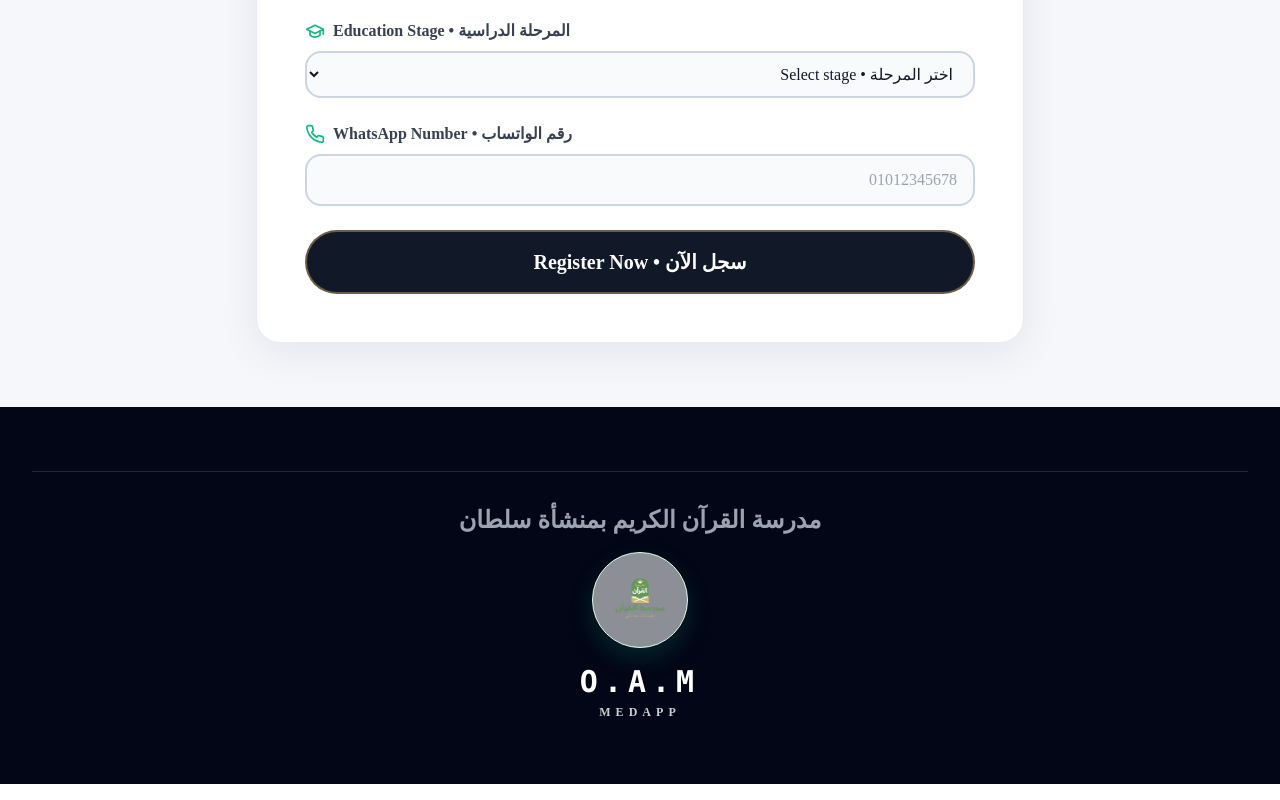
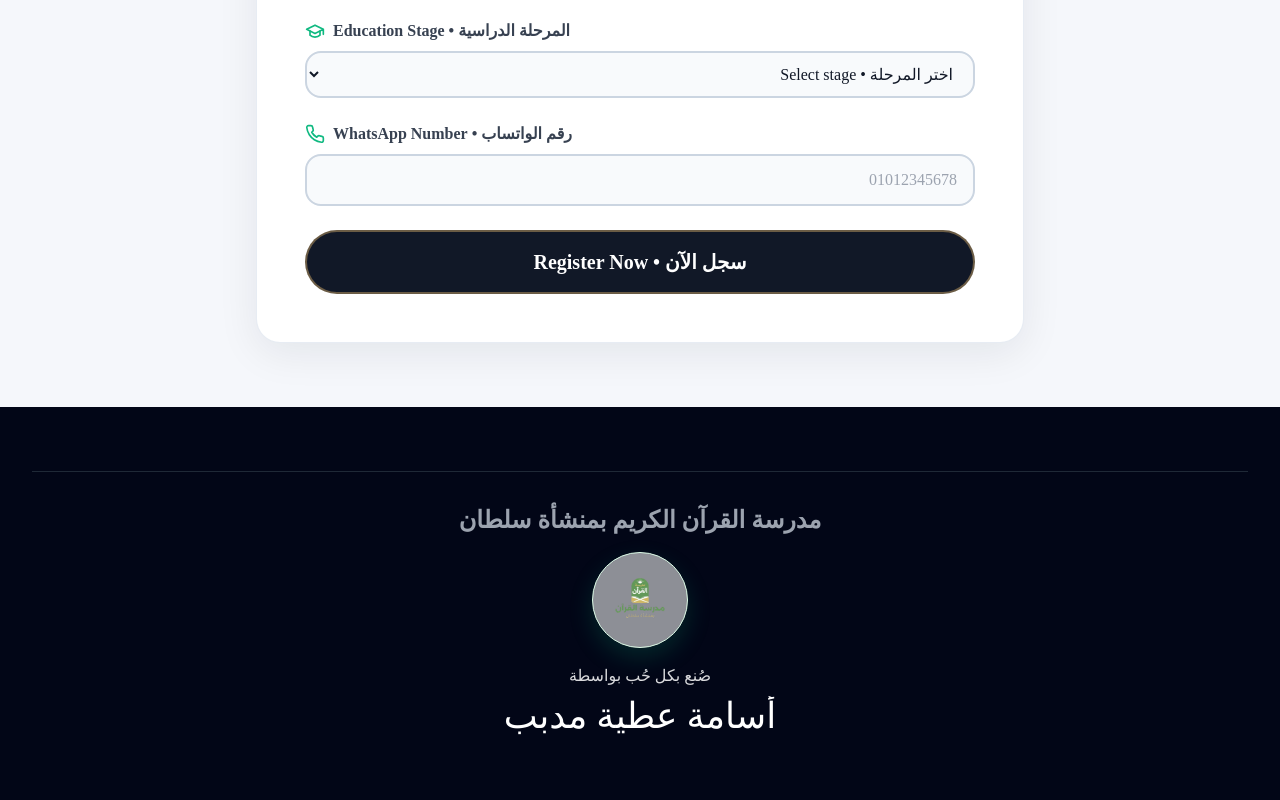
Before and after one commit to osamamedapplearn/manshia_quaran-school, a Next.js app: page /v2 in a window 1280 px wide. Shown: the part 7590-8390 px from the top of the page. Built offline with nearby package versions, Linux system fonts and the light colour scheme.

Commit message:
final: migrated V3 to root, updated uiVariant, and removed /v3 path

```diff
--- a/src/app/register/page.tsx
+++ b/src/app/register/page.tsx
@@ -9,8 +9,10 @@ export const metadata: Metadata = {
 
 export default function RegisterPage() {
     return (
-        <main id="main-content" className="min-h-screen pt-20">
-            <RegistrationForm variant="v1" />
+        <main id="main-content" className="v3-theme relative min-h-screen overflow-hidden bg-[#F8FAF5] pt-20">
+            <div className="pointer-events-none absolute inset-0 luxury-mesh" />
+            <div className="pointer-events-none absolute inset-0 bg-[linear-gradient(120deg,rgba(255,255,255,0.1)_0%,rgba(255,255,255,0)_45%)]" />
+            <RegistrationForm variant="v3" />
         </main>
     )
 }
--- a/src/app/v3/page.tsx
+++ /dev/null
@@ -1,21 +0,0 @@
-import HeroSection from '@/components/HeroSection'
-import AboutSection from '@/components/AboutSection'
-import SocialProofSection from '@/components/SocialProofSection'
-import GallerySection from '@/components/GallerySection'
-import RegistrationForm from '@/components/RegistrationForm'
-import Footer from '@/components/Footer'
-
-export default function HomeV3Page() {
-    return (
-        <main id="main-content" className="v3-theme relative min-h-screen overflow-hidden bg-[#F8FAF5]">
-            <div className="pointer-events-none absolute inset-0 luxury-mesh" />
-            <div className="pointer-events-none absolute inset-0 bg-[linear-gradient(120deg,rgba(255,255,255,0.1)_0%,rgba(255,255,255,0)_45%)]" />
-            <HeroSection variant="v3" />
-            <AboutSection variant="v3" />
-            <SocialProofSection variant="v3" />
-            <GallerySection variant="v3" />
-            <RegistrationForm variant="v3" />
-            <Footer variant="v3" />
-        </main>
-    )
-}
--- a/src/components/Footer.tsx
+++ b/src/components/Footer.tsx
@@ -43,38 +43,33 @@ export default function Footer({ variant = 'v1' }: FooterProps) {
                         </div>
                     </div>
 
+                    <p className={`mt-4 font-arabic text-sm sm:text-base ${variant === 'v3' ? 'text-[#064e3b]/85' : 'text-white/85'}`}>
+                        صُنع بكل حُب بواسطة
+                    </p>
+
                     {isMounted ? (
                         <motion.div
                             initial={{ opacity: 0, y: 10 }}
                             whileInView={{ opacity: 1, y: 0 }}
                             viewport={{ once: true }}
                             transition={{ duration: 0.55, ease: 'easeOut' }}
-                            className="mt-4 flex justify-center"
+                            className="mt-2 flex justify-center"
                         >
-                            <div className="flex flex-col items-center">
-                                <motion.p
-                                    className={`font-mono text-2xl sm:text-3xl font-black tracking-[0.2em] ${variant === 'v3' ? 'text-[#064e3b]' : 'text-white'}`}
-                                    animate={{ y: [0, -1, 0] }}
-                                    transition={{ duration: 3.2, repeat: Infinity, ease: 'easeInOut' }}
-                                >
-                                    O.A.M
-                                </motion.p>
-
-                                <p className={`mt-1 text-[11px] sm:text-xs font-semibold tracking-[0.42em] uppercase ${variant === 'v3' ? 'text-[#064e3b]/85' : 'text-white/80'}`}>
-                                    MEDAPP
-                                </p>
-                            </div>
+                            <motion.p
+                                className={`font-signature text-3xl sm:text-4xl leading-loose ${variant === 'v3' ? 'text-[#064e3b]' : 'text-white'}`}
+                                initial={{ clipPath: 'inset(0 100% 0 0)', opacity: 0.35 }}
+                                whileInView={{ clipPath: 'inset(0 0% 0 0)', opacity: 1 }}
+                                viewport={{ once: true }}
+                                transition={{ duration: 1.2, ease: 'easeInOut' }}
+                            >
+                                أسامة عطية مدبب
+                            </motion.p>
                         </motion.div>
                     ) : (
-                        <div className="mt-4 flex justify-center">
-                            <div className="flex flex-col items-center">
-                                <p className={`font-mono text-2xl sm:text-3xl font-black tracking-[0.2em] ${variant === 'v3' ? 'text-[#064e3b]' : 'text-white'}`}>
-                                    O.A.M
-                                </p>
-                                <p className={`mt-1 text-[11px] sm:text-xs font-semibold tracking-[0.42em] uppercase ${variant === 'v3' ? 'text-[#064e3b]/85' : 'text-white/80'}`}>
-                                    MEDAPP
-                                </p>
-                            </div>
+                        <div className="mt-2 flex justify-center">
+                            <p className={`font-signature text-3xl sm:text-4xl leading-loose ${variant === 'v3' ? 'text-[#064e3b]' : 'text-white'}`}>
+                                أسامة عطية مدبب
+                            </p>
                         </div>
                     )}
                 </div>
--- a/src/components/uiVariant.ts
+++ b/src/components/uiVariant.ts
@@ -2,6 +2,5 @@ export type UiVariant = 'v1' | 'v2' | 'v3'
 
 export function getVariantFromPath(pathname: string): UiVariant {
     if (pathname.startsWith('/v2') || pathname.includes('/v2')) return 'v2'
-    if (pathname.startsWith('/v3') || pathname.includes('/v3')) return 'v3'
-    return 'v1'
+    return 'v3'
 }
```
